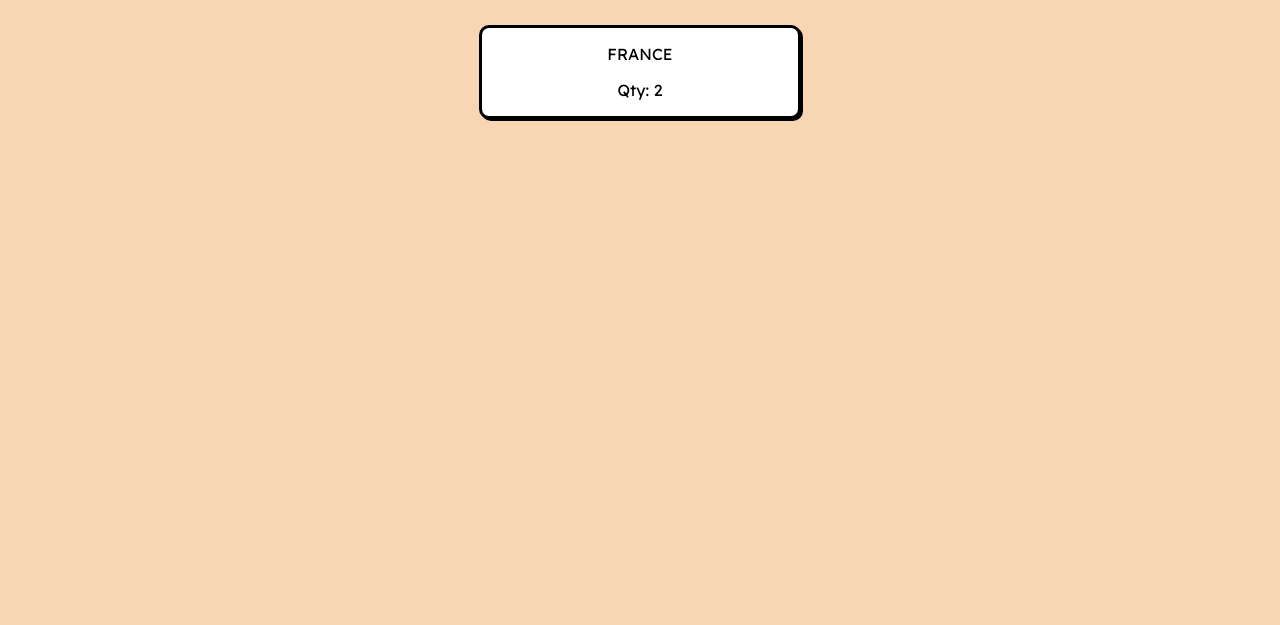
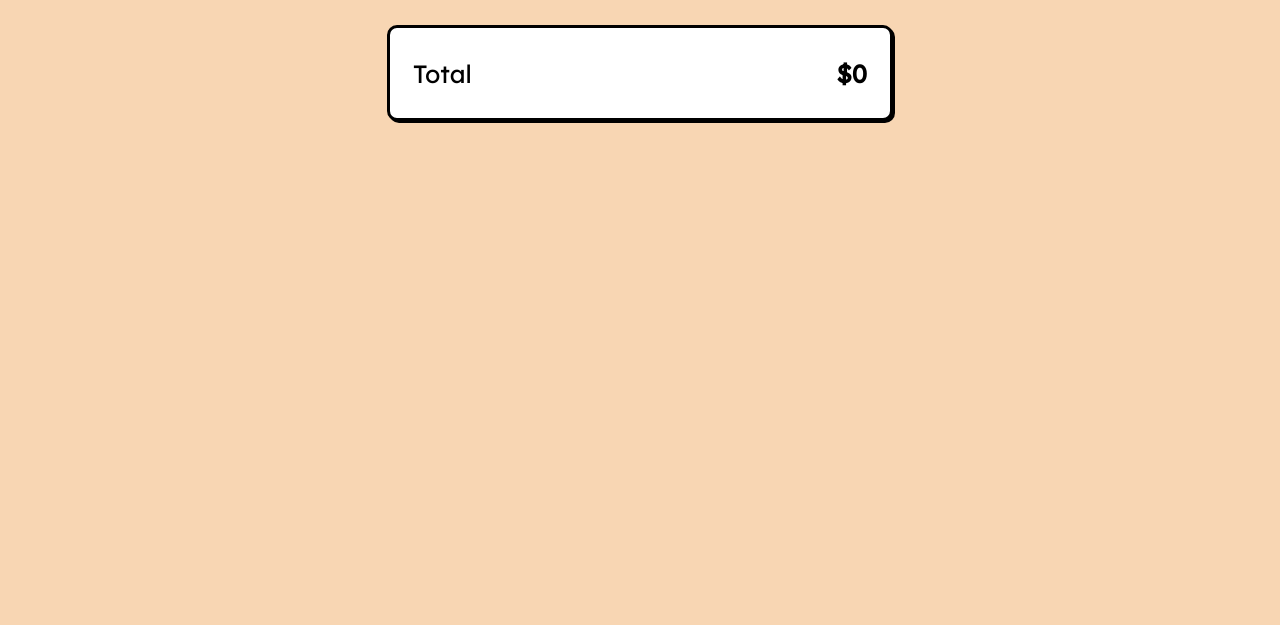
Before and after one commit to Yaveen123/Fizz-n-Froth, a plain HTML site: page FizznFroth/order.html in a window 1280 px wide. Shown: the part 175-800 px from the top of the page. Drawn offline with Linux system fonts and the light colour scheme; a web font is replaced by a local one.

Commit message:
Add files via upload

```diff
--- a/FizznFroth/js/order.js
+++ b/FizznFroth/js/order.js
@@ -0,0 +1,216 @@
+data = {
+    "0":{
+        "Name":"Drink 1",
+        "Ingredients": [
+            "Ingredient 1",
+            "Ingredient 2",
+        ],
+        "Image":"images/DRINK1.png",
+        "Price":4
+    },
+    "1":{
+        "Name":"Drink 2",
+        "Ingredients": [
+            "Ingredient 1",
+            "Ingredient 2",
+            "Ingredient 3",
+
+        ],
+        "Image":"images/DRINK2.png",
+        "Price":2
+    },
+    "2":{
+        "Name":"Drink 3",
+        "Ingredients": [
+            "Ingredient 1",
+            "Ingredient 2",
+            "Ingredient 3",
+            "Ingredient 4",
+        ],
+        "Image":"images/DRINK3.png",
+        "Price":5
+    },
+    "3":{
+        "Name":"Drink 4",
+        "Ingredients": [
+            "Ingredient 1",
+            "Ingredient 2",
+            "Ingredient 3",
+            "Ingredient 4",
+        ],
+        "Image":"images/DRINK4.png",
+        "Price":5
+    },
+    "4":{
+        "Name":"Drink 5",
+        "Ingredients": [
+            "Ingredient 1",
+            "Ingredient 2",
+            "Ingredient 3",
+            "Ingredient 4",
+        ],
+        "Image":"images/DRINK5.png",
+        "Price":5
+    },
+    "5":{
+        "Name":"Drink 6",
+        "Ingredients": [
+            "Ingredient 1",
+            "Ingredient 2",
+            "Ingredient 3",
+            "Ingredient 4",
+        ],
+        "Image":"images/DRINK6.png",
+        "Price":5
+    },
+    "6":{
+        "Name":"Drink 7",
+        "Ingredients": [
+            "Ingredient 1",
+            "Ingredient 2",
+            "Ingredient 3",
+            "Ingredient 4",
+        ],
+        "Image":"images/DRINK7.png",
+        "Price":5
+    },
+}
+
+function generateOrderItem(name, quantity, price, id) {
+    let item = document.createElement("div");
+    item.className = "order1_list_itemqty";
+
+    let table = document.createElement("table");
+    let tr = document.createElement("tr");
+
+    let td1 = document.createElement("td");
+    let td2 = document.createElement("td");
+    let td3 = document.createElement("td");
+
+    let nameElement = document.createElement("div");
+    nameElement.className = "order1_name";
+    nameElement.innerHTML = name;
+
+    let quantityElement = document.createElement("div");
+    quantityElement.className = "order1_quantity";
+    quantityElement.innerHTML = "Qty: " + quantity;
+
+    let removeElement = document.createElement("div");
+    removeElement.className = "order1_remove";
+
+    let removeLink = document.createElement("a");
+    removeLink.innerHTML = "Remove";
+    removeLink.href = "#";
+
+    removeLink.onclick = () => {
+        removeItem(id);
+    }
+
+    let priceElement = document.createElement("div");
+    priceElement.className = "order1_price";
+    priceElement.innerHTML = "$" + (price * quantity);
+
+    table.appendChild(tr);
+
+    tr.appendChild(td1);
+    tr.appendChild(td2);
+    tr.appendChild(td3);
+
+    removeElement.appendChild(removeLink);
+
+    td1.appendChild(nameElement);
+    td1.appendChild(quantityElement);
+    td2.appendChild(removeElement);
+    td3.appendChild(priceElement);
+
+    item.appendChild(table);
+
+    return item;
+}
+
+function generateOrderItemTotal(total) {
+    let item = document.createElement("div");
+    item.className = "order1_list_total";
+
+    let table = document.createElement("table");
+    let tr = document.createElement("tr");
+
+    let td1 = document.createElement("td");
+    let td2 = document.createElement("td");
+
+    let p1 = document.createElement("div");
+    p1.className = "order1_total";
+    p1.innerHTML = "Total";
+
+    let p2 = document.createElement("div");
+    p2.className = "order1_total_price";
+    p2.innerHTML = "$" + total;
+
+    table.appendChild(tr);
+
+    tr.appendChild(td1);
+    tr.appendChild(td2);
+
+    td1.appendChild(p1);
+    td2.appendChild(p2);
+
+    item.appendChild(table);
+
+    return item;
+}
+
+function getCart() {
+    let cart = sessionStorage.getItem("cart") || "";
+    cart = cart.split(",");
+    cart.shift(); // No idea why the first item is blank, so just remove it for now.
+    return cart;
+}
+
+function removeItem(id) {
+    let cart = sessionStorage.getItem("cart") || "";
+
+    cart = cart.split(",");
+
+    let index = cart.indexOf(id);
+
+    // https://stackoverflow.com/questions/5767325/how-can-i-remove-a-specific-item-from-an-array-in-javascript
+    if (index !== -1) { // only splice array when item is found
+        cart.splice(index); // 2nd parameter means remove one item only
+    }
+
+    sessionStorage.setItem("cart", cart);
+
+    location.reload();
+}
+
+function getTotal(countedItems) {
+    let result = 0;
+
+    for (const [id, quantity] of Object.entries(countedItems)) {
+        result += data[id]["Price"] * quantity;
+    }
+
+    return result;
+}
+
+let list = document.getElementsByClassName("order1_list")[0];
+let cart = getCart();
+
+if (!cart) {
+    list.innerHTML = "You don't have any items in your cart. Add some before proceeding.";
+} else {
+    let countedItems = {};
+
+    cart.forEach((val, index) => {
+        countedItems[val] = countedItems[val] + 1 || 1;
+    });
+
+    // https://developer.mozilla.org/en-US/docs/Web/JavaScript/Reference/Global_Objects/Object/entries
+    for (const [id, quantity] of Object.entries(countedItems)) {
+        let orderItem = generateOrderItem(data[id]["Name"], quantity, data[id]["Price"], id); // CHANGE THIS IMMEDIATELY
+        list.appendChild(orderItem);
+    }
+
+    let total = generateOrderItemTotal(getTotal(countedItems));
+    list.appendChild(total);
+}
--- a/FizznFroth/order.html
+++ b/FizznFroth/order.html
@@ -16,9 +16,6 @@
     <title>Fizz&Froth - Home</title>
     <link href="styles/orderstyle.css" rel="stylesheet" />
     <link rel="icon" type="image/x-icon" href="/images/favicon.ico">
-
-    <!--scriptsss-->
-    <script type="text/javascript" src="js/order.js"></script>
 </head>
 
 
@@ -46,17 +43,10 @@
         <p class="order1_header">CHECKOUT</p>
 
         <div class="order1_list">
-            <div class='order1_list_itemqty'>
-                <p>
-                    FRANCE
-                </p>
-                <p>
-                    Qty: 2
-                </p>
-            </div>
         </div>
     </div>
 
+    <script type="text/javascript" src="js/order.js"></script>
 </body>
 
 
--- a/FizznFroth/styles/orderstyle.css
+++ b/FizznFroth/styles/orderstyle.css
@@ -43,17 +43,64 @@
 
 .order1_list {
     background-color: #FFF;
-    width: 316px;
+    width: 100%;
+    max-width: 500px;
     margin: 0 auto;
     border-radius: 10px;
     border: 3px solid #000;
     box-shadow: 2px 2px 0px 0px #000;
 }
 
-.order1_list_itemqty {
+.order1_list_itemqty,.order1_list_total {
     font-family: 'Lexend';
+    text-align: left;
+    padding: 20px;
+    height: 50px;
 }
 
+.order1_list_itemqty:not(:last-child) {
+    border-bottom: 3px solid black;
+}
+
+.order1_list_itemqty > table {
+    width: 100%;
+    height: 100%;
+    table-layout: fixed;
+}
+
+.order1_list_total > table {
+    width: 100%;
+    height: 100%;
+    table-layout: fixed;
+}
+
+.order1_name {
+    font-size: larger;
+    font-weight: bolder;
+}
+
+.order1_remove {
+    font-size: smaller;
+    text-align: center;
+}
+
+.order1_price,.order1_total_price {
+    text-align: right;
+    font-size: large;
+    font-weight: bold;
+}
+
+.order1_total {
+    font-size: 25px;
+}
+
+.order1_total_price {
+    font-size: 25px;
+}
+
+.order1_remove > a {
+    color: black;
+}
 
 /*MARK: Buttons*/
 .backButton {
```
